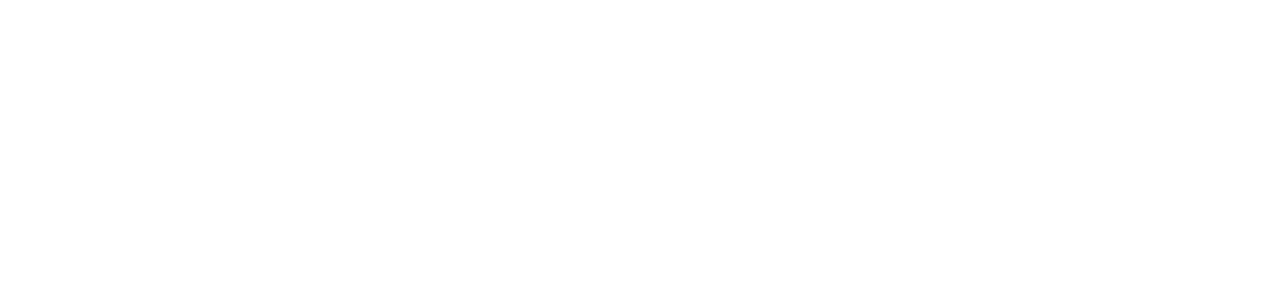
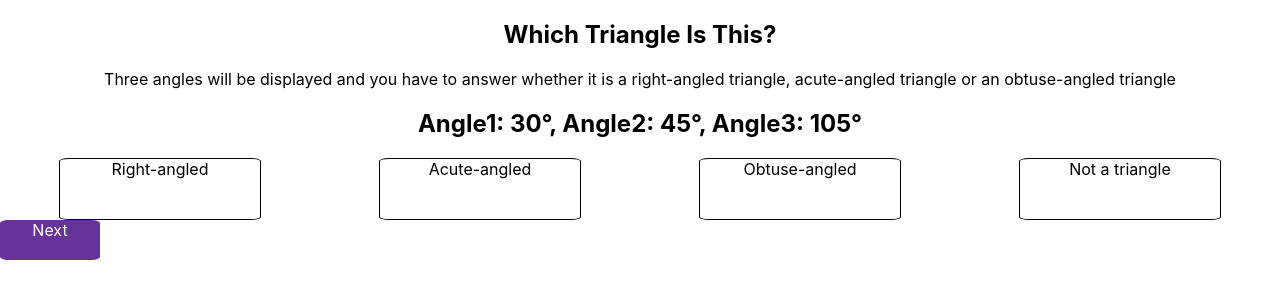
Before and after one commit to slytherin20/DoYouKnowTriangles, a React (Create React App) app: page /WhichTriangle/begin in a window 1280 px wide. Shown: the top 300 px of the page. Built offline with nearby package versions, Linux system fonts and the light colour scheme.

Commit message:
Feat - added last game

```diff
--- a/src/App.js
+++ b/src/App.js
@@ -3,6 +3,7 @@
 import IsItATriangle from "./components/IsItATriangle";
 import FindTheHypotenuse from "./components/FindTheHypotenuse";
 import CalculateArea from "./components/CalculateArea";
+import WhichTriangle from "./components/WhichTriangle";
 
 function App() {
   return (
@@ -13,6 +14,7 @@
       <Route path="/IsItATriangle" component={IsItATriangle} />
       <Route path="/FindTheHypotenuse" component={FindTheHypotenuse} />
       <Route path="/CalculateArea" component={CalculateArea} />
+      <Route path="/WhichTriangle" component={WhichTriangle} />
     </Switch>
     </div>
     </BrowserRouter>
--- /dev/null
+++ b/src/components/Cards.jsx
@@ -0,0 +1,81 @@
+import { useState } from "react";
+import Score from "./Score";
+
+function Cards(){
+    const [score,setScore] = useState(0);
+    const [index,moveIndex] = useState(0);
+    const [finalOption,setFinalOption] = useState(0);
+    const [nextVisible,setNextVisible] = useState("");
+    const [submitVisible,setSubmitVisible] = useState("hidden");
+    let QA = [{
+        ques:"Angle1: 30°, Angle2: 45°, Angle3: 105°",
+        ans: 2
+        },
+        {
+        ques:"Angle1: 40°, Angle2: 60°, Angle3: 80°",
+        ans: 1
+         },
+        {
+        ques:"Angle1: 67°, Angle2: 34°, Angle3: 79°",
+        ans: 2
+        },{
+        ques:"Angle1: 90°, Angle2: 80°, Angle3: 100°",
+        ans: 3
+        },
+        {
+        ques:"Angle1: 90°, Angle2: 28°, Angle3: 62°",
+        ans: 0
+        },
+        {
+            ques:"Angle1: 10°, Angle2: 110°, Angle3: 60°",
+             ans: 2
+        }]
+
+        function optionClicked(option){
+            console.log(option)
+            setFinalOption(option)
+        }
+        function changeIndex(){
+            if(finalOption===QA[index].ans){
+                setScore(score+1)
+            }
+            if(index===4){
+                moveIndex(5)
+                setNextVisible("hidden")
+                setSubmitVisible(" ")
+            }
+            else if(index<=3){
+                moveIndex(index+1)
+            }
+        }
+        function saveResponse(e){
+           e.preventDefault()
+            moveIndex(-1)
+        }
+    return(
+        <>
+        {
+            index>=0 &&
+            <form className="cards" onSubmit={saveResponse}>
+                <h2 className="question">{QA[index].ques}</h2>
+                <div className="options">
+                    <div className="option 0" onClick={()=>optionClicked(0)}>Right-angled</div>
+                    <div className="option 1" onClick={()=>optionClicked(1)}>Acute-angled</div>
+                    <div className="option 2" onClick={()=>optionClicked(2)}>Obtuse-angled</div>
+                    <div className="option 3" onClick={()=>optionClicked(3)}>Not a triangle</div>
+                </div>
+                <div className={`quiz-btn ${nextVisible}`} onClick={changeIndex}>Next</div>
+                <button className={`end-game ${submitVisible}`} type="submit" >Submit</button>
+            </form>
+
+        }
+        {
+            index===-1 &&
+            <Score score={score} />
+        }
+    </>
+
+    )
+}
+
+export default Cards;
--- a/src/components/MainPage.jsx
+++ b/src/components/MainPage.jsx
@@ -19,7 +19,7 @@
                 <Link to="/CalculateArea">Area Calculator</Link>
             </li>
             <li key="game-4">
-                <Link to="/IsItTriangle">Is It Triangle?</Link>
+                <Link to="/WhichTriangle">Which Triangle Is This?</Link>
             </li>
         </ul>
     </div>
--- /dev/null
+++ b/src/components/Score.jsx
@@ -0,0 +1,37 @@
+import { useState,useEffect } from "react";
+
+function Score(props){
+    let score = props.score;
+    const [statement,setStatement]=useState("");
+    const [color,setColor] = useState("");
+
+    useEffect(() => {
+
+        showResult()
+
+    }, [])
+
+    function showResult(){
+        if(score>=5){
+            setStatement("Congratulations!You have scored high.")
+            setColor("green");
+        }
+        else if(score>=3){
+            setStatement("Well done! But you can do better");
+            setColor("orange");
+        }
+        else if(score>=1){
+            setStatement("It's okay, you can try again");
+            setColor("blue");
+        }
+    }
+    return (
+        <div className="score-card">
+            <h2>Score:</h2>
+            <h3 className="score">{score}/6</h3>
+            <h2 style={{color:`${color}`}}>{statement}</h2>
+        </div>
+    )
+}
+
+export default Score;
--- /dev/null
+++ b/src/components/WhichTriangle.jsx
@@ -0,0 +1,31 @@
+import { useState } from "react";
+import { Link, Route, useRouteMatch } from "react-router-dom";
+import Cards from "./Cards.jsx";
+import Score from "./Score";
+
+function WhichTriangle(){
+
+    const {path,url} = useRouteMatch()
+    return(
+        <div className="game-4">
+            <div className="description">
+                <h2 className="heading">Which Triangle Is This?</h2>
+                <p>Three angles will be displayed and you have to answer whether it is a right-angled triangle, acute-angled triangle or an obtuse-angled triangle</p>
+            </div>
+            <Route exact path={path}>
+                <ShowButton url={url}/>
+                </Route>
+            <Route path={`${path}/begin`}>
+                <Cards />
+                </Route>
+        </div>
+    )
+}
+
+function ShowButton({url}){
+    return(
+        <button classame="quiz-btn"><Link to={`${url}/begin`}>Begin</Link></button>
+    )
+}
+
+export default WhichTriangle;
--- a/src/index.css
+++ b/src/index.css
@@ -12,3 +12,36 @@
   font-family: source-code-pro, Menlo, Monaco, Consolas, 'Courier New',
     monospace;
 }
+.options{
+  display:flex;
+  flex-direction: row;
+  flex-wrap: wrap;
+  justify-content: space-around;
+  text-align: center;
+}
+.option{
+  width:200px;
+  height:60px;
+  border:solid 1px black;
+  border-radius: 5%;
+  cursor:pointer;
+}
+.option:active{
+  transform: scale(1.1);
+  background-color: green;
+}
+.end-game,.quiz-btn{
+  cursor:pointer;
+  width: 100px;
+  height:40px;
+  border-radius:8%;
+  background-color: rebeccapurple;
+  color:white;
+}
+.end-game:active,.quiz-btn:active{
+  transform: scale(1.01);
+
+}
+.hidden{
+  display: none;
+}
```
